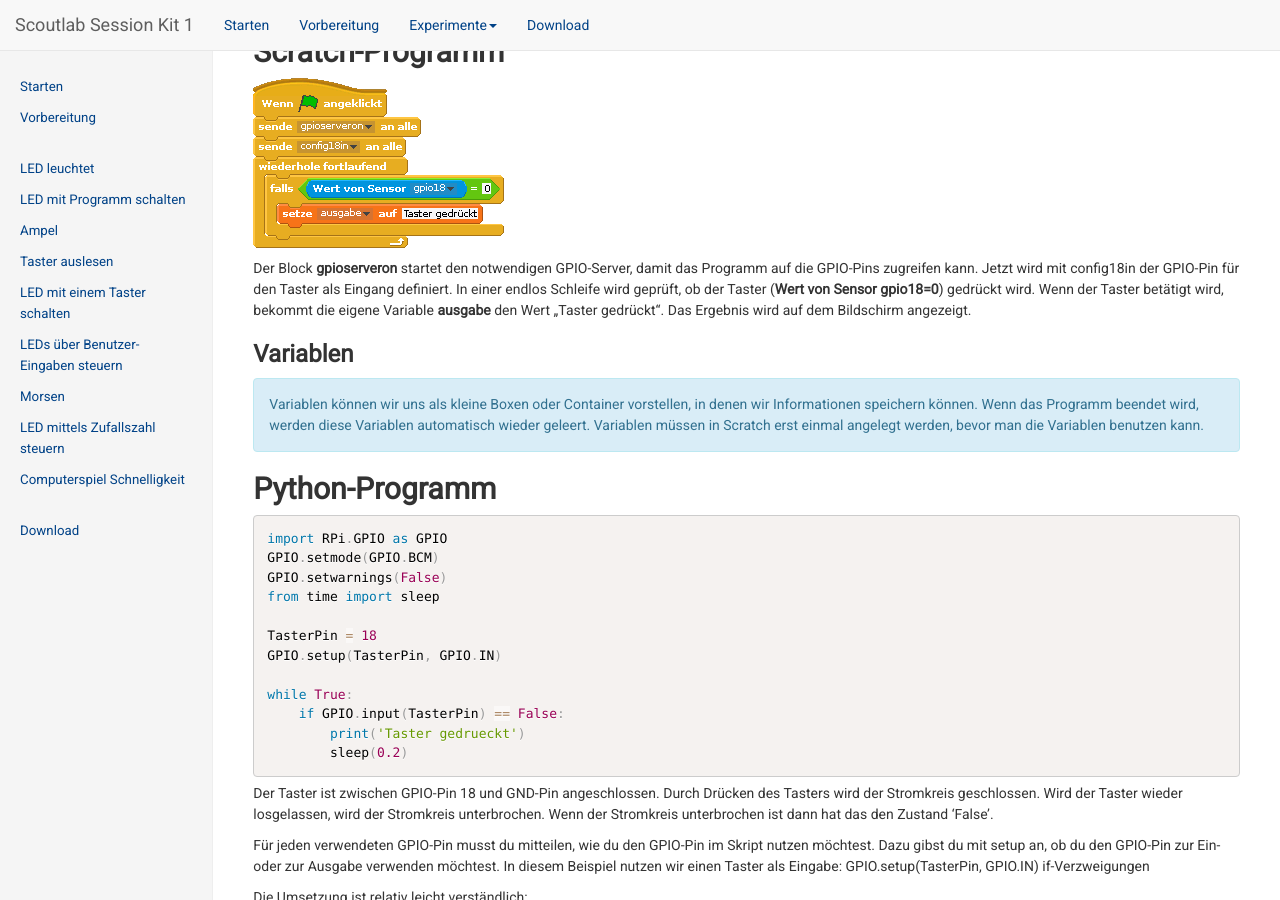
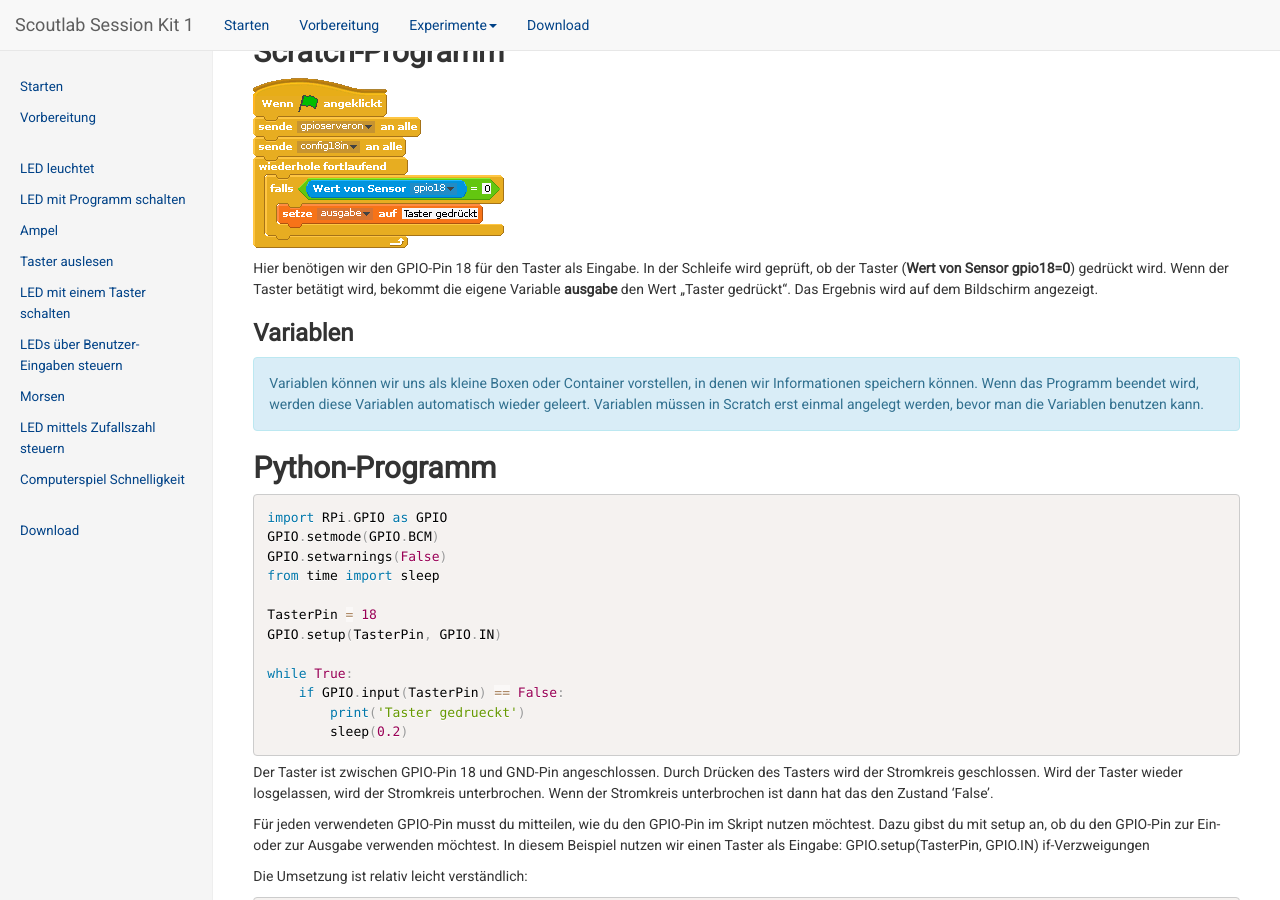
Before and after one commit to vcp-scoutlab/vcp-scoutlab.github.io, a Jekyll site: the page built from 6-Taster.md, in a window 1280 px wide and 900 px high, scrolled down 1405 px. Built offline with Jekyll 4.4.1, drawn with Linux system fonts in a browser that asks for light colours.

Commit message:
Anleitung zu Scratch bearbeitet

```diff
--- a/6-Taster.md
+++ b/6-Taster.md
@@ -30,8 +30,8 @@
 
 ![](images/taster.png)
 
-Der Block **gpioserveron**  startet den notwendigen GPIO-Server, damit das Programm auf die GPIO-Pins zugreifen kann. Jetzt wird mit config18in der GPIO-Pin für den Taster als Eingang definiert.
-In einer endlos Schleife wird geprüft, ob der Taster
+Hier benötigen wir den GPIO-Pin 18 für den Taster als Eingabe.
+In der Schleife wird geprüft, ob der Taster
 (**Wert von Sensor gpio18=0**) gedrückt wird. Wenn der Taster betätigt wird, bekommt die eigene Variable **ausgabe** den Wert „Taster gedrückt“. Das Ergebnis wird auf dem Bildschirm angezeigt.
 
 ### Variablen
```
Also changed, not shown: 5-Ampel.md (+1 -1 lines).
